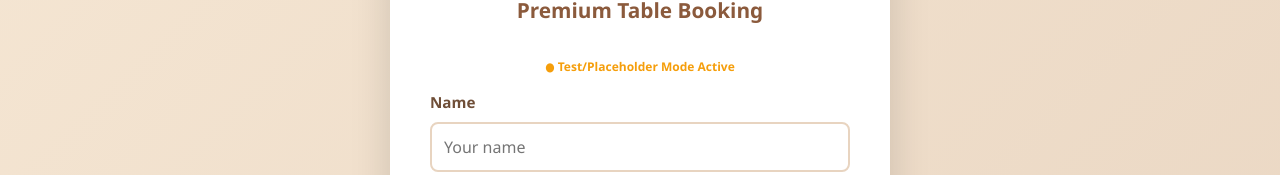
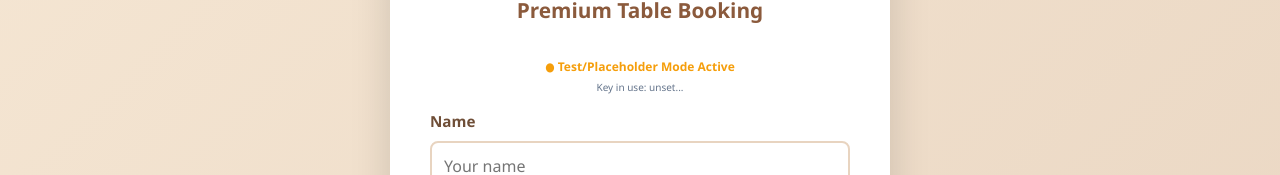
Before and after one commit to jaidnadaf09/SmartDine, a React (Vite) app: page /book-table in a window 1280 px wide. Shown: the part 184-359 px from the top of the page. Built offline with nearby package versions, Linux system fonts and the light colour scheme; no server answers; sample sign-in values are in the browser's storage.

Commit message:
diagnostics: added visible key id fragment to UI

```diff
--- a/src/pages/BookTablePage.tsx
+++ b/src/pages/BookTablePage.tsx
@@ -233,9 +233,19 @@ const BookTablePage: React.FC = () => {
         {!submitted && (
           <div className="system-status" style={{ marginBottom: '15px', textAlign: 'center', fontSize: '12px', color: '#64748b' }}>
             {import.meta.env.VITE_RAZORPAY_KEY_ID?.startsWith('rzp_live') ? (
-              <span style={{ color: '#16a34a', fontWeight: 600 }}>● Live Payment Mode Active</span>
+              <>
+                <span style={{ color: '#16a34a', fontWeight: 600 }}>● Live Payment Mode Active</span>
+                <div style={{ fontSize: '10px', marginTop: '4px' }}>
+                  Key ID starts with: {import.meta.env.VITE_RAZORPAY_KEY_ID.substring(0, 10)}...
+                </div>
+              </>
             ) : (
-              <span style={{ color: '#f59e0b', fontWeight: 600 }}>● Test/Placeholder Mode Active</span>
+              <>
+                <span style={{ color: '#f59e0b', fontWeight: 600 }}>● Test/Placeholder Mode Active</span>
+                <div style={{ fontSize: '10px', marginTop: '4px' }}>
+                  Key in use: {import.meta.env.VITE_RAZORPAY_KEY_ID ? `${import.meta.env.VITE_RAZORPAY_KEY_ID.substring(0, 10)}...` : 'NONE'}
+                </div>
+              </>
             )}
           </div>
         )}
```
